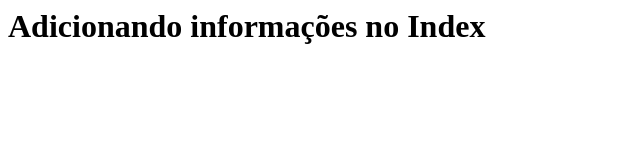
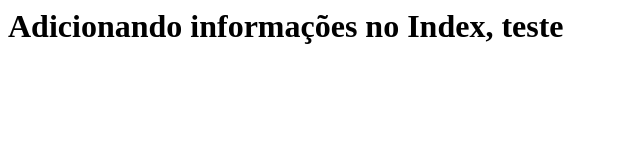
Before and after one commit to jfvicente/alura, a plain HTML site: page index.html in a window 1280 px wide. Shown: the whole page, without its empty margins (0-640 px from the left). Drawn offline with Linux system fonts and the light colour scheme.

Commit message:
teste push

```diff
--- a/index.html
+++ b/index.html
@@ -2,6 +2,6 @@
 	<head>
 	</head>
 	<body>
-		<h1>Adicionando informações no Index</h1>
+		<h1>Adicionando informações no Index, teste</h1>
 	</body>
 </html>
```
